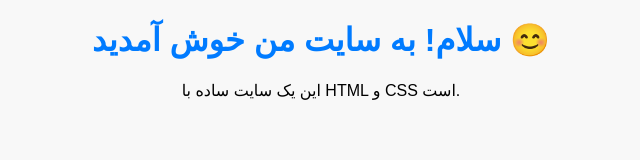
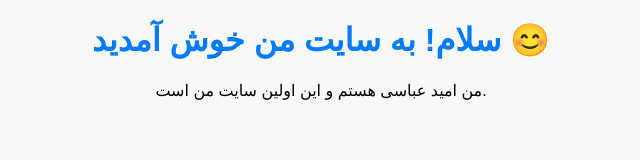
Before and after one commit to omidCpp/omid, a plain HTML site: page index.html in a window 1280 px wide. Shown: the whole page, without its empty margins (319-959 px from the left). Drawn offline with Linux system fonts and the light colour scheme.

Commit message:
Update index.html

```diff
--- a/index.html
+++ b/index.html
@@ -18,6 +18,6 @@ h1 {
 </head>
 <body>
     <h1>سلام! به سایت من خوش آمدید 😊</h1>
-    <p>این یک سایت ساده با HTML و CSS است.</p>
+    <p>من امید عباسی هستم و این اولین سایت من است.</p>
 </body>
 </html>
```
